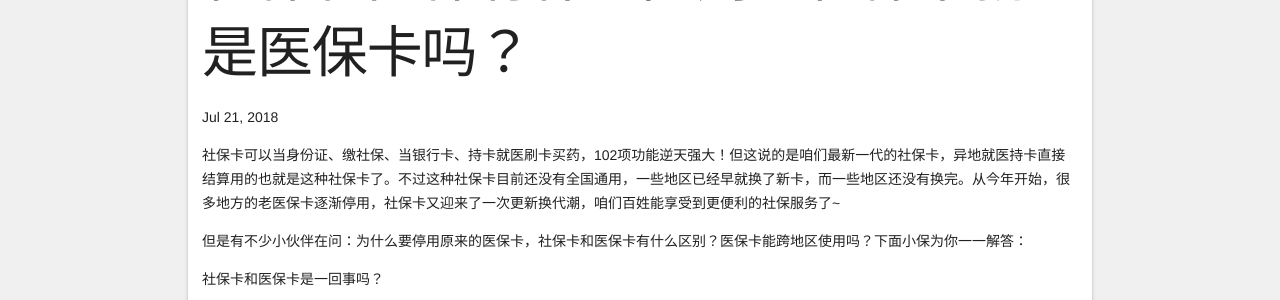
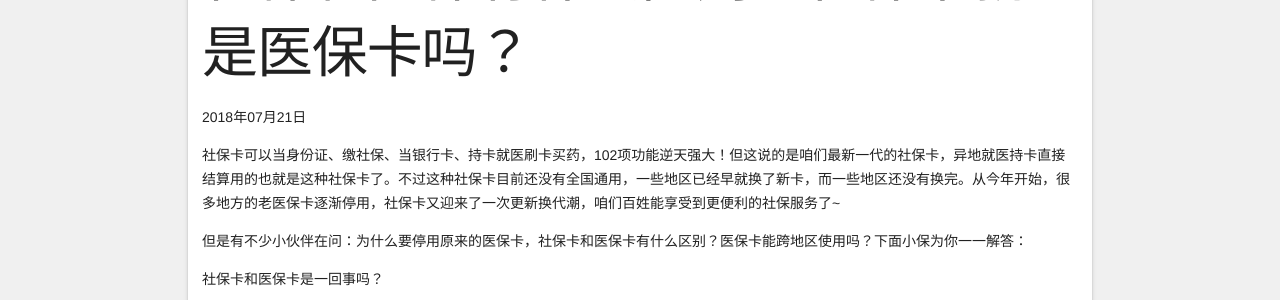
Before and after one commit to jhzao82/news200, a Jekyll site: the page built from _posts/2018-07-22-shebaoka.markdown, in a window 1280 px wide. Shown: the part 152-452 px from the top of the page. Built offline with Jekyll 4.4.1, drawn with Linux system fonts in a browser that asks for light colours; nearby versions of some CDN libraries.

Commit message:
add time

```diff
--- a/_layouts/post.html
+++ b/_layouts/post.html
@@ -4,7 +4,7 @@ layout: default
 <div class="post mdl-shadow--2dp">
   <header class="post-header">
     <h1 class="post-title">{{ page.title }}</h1>
-    <p class="post-meta">{{ page.date | date: "%b %-d, %Y" }}{% if page.author %} • {{ page.author }}{% endif %}{% if page.meta %} • {{ page.meta }}{% endif %}</p>
+    <p class="post-meta">{{ page.date | date: "%Y年%m月%d日" }}{% if page.author %} • {{ page.author }}{% endif %}{% if page.meta %} • {{ page.meta }}{% endif %}</p>
   </header>
   <article class="post-content">
     {{ content }}
```
Also changed, not shown: 2 other files.
